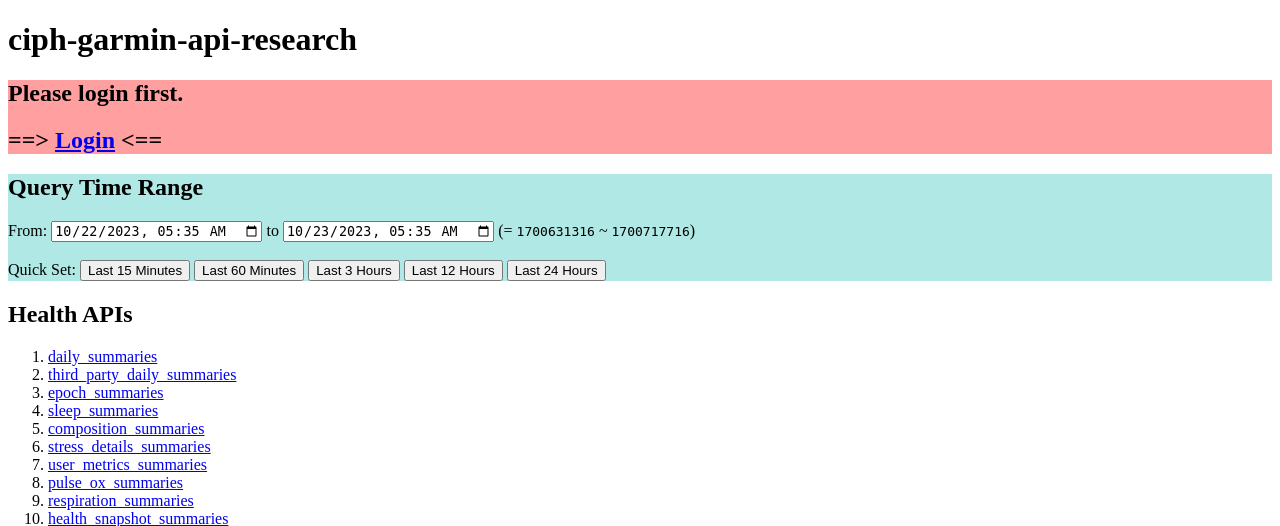
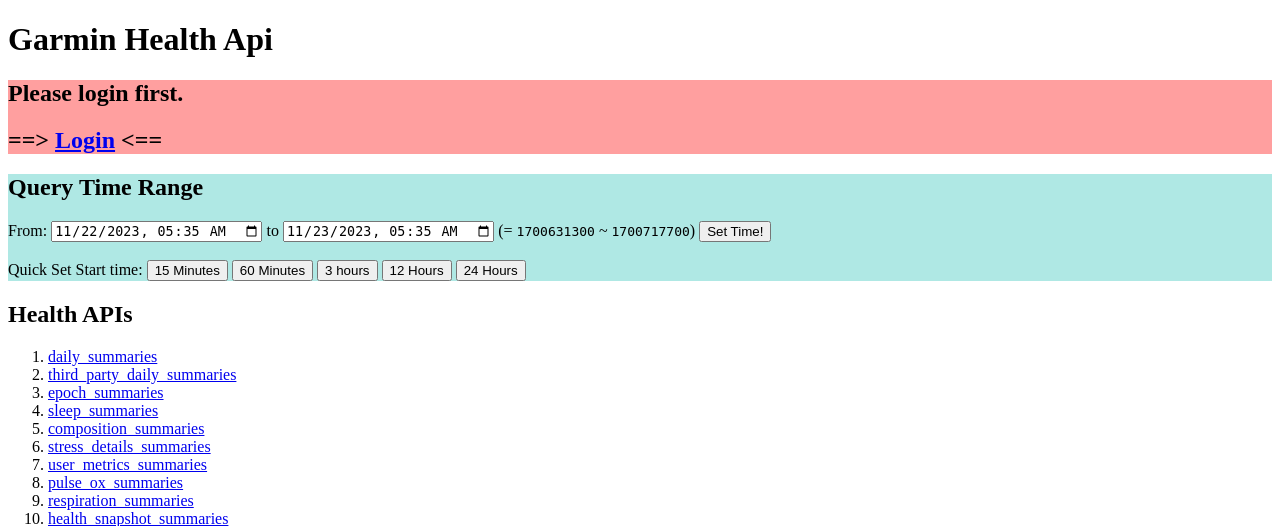
Before and after one commit to JCxYIS/garmin-health-api, a Flask app: page / in a window 1280 px wide. Shown: the top 526 px of the page. Run offline with Flask 2, Linux system fonts and the light colour scheme.

Commit message:
[fix] js time format

```diff
--- a/app.py
+++ b/app.py
@@ -16,6 +16,8 @@ app.config['SESSION_TYPE'] = 'filesystem'
 
 logging.basicConfig(format='%(asctime)s | %(message)s', datefmt='%Y/%m/%d %H:%M:%S', level=logging.DEBUG)
 garmin_api = GarminApi(app)
+
+
 mongodb = MongoDbService(settings.MONGO_CONNECTION_STRING)
 
 
@@ -74,8 +76,9 @@ def callback(callback_name: str):
         for data_name in json_data:  # should only run once (loop 0 time)
             print(f'--data_name={data_name} | data_count={len(json_data[data_name])}')
             for data in json_data[data_name]:  # 1 or more
-                # print()
-                mongodb.add_data(data_name, data)
+                # print(data)
+                if settings.MONGO_CONNECTION_STRING is not None:
+                    mongodb.add_data(data_name, data)
         # print(request.json, flush=True)
         print(flush=True)
     except Exception as e:
--- a/settings.py
+++ b/settings.py
@@ -11,4 +11,4 @@ CONSUMER_SECRET = os.environ['CONSUMER_SECRET']
 FLASK_SECRET_KEY = os.environ.get('FLASK_SECRET_KEY', 'default_secret_key')
 
 #
-MONGO_CONNECTION_STRING = os.environ['MONGO_CONNECTION_STRING']
+MONGO_CONNECTION_STRING = os.environ.get('MONGO_CONNECTION_STRING')
--- a/templates/index.html
+++ b/templates/index.html
@@ -2,10 +2,10 @@
 <html lang="en">
 <head>
     <meta charset="UTF-8">
-    <title>ciph-garmin-api-research</title>
+    <title>Garmin Health Api Flask</title>
 </head>
 <body>
-    <h1>ciph-garmin-api-research</h1>
+    <h1>Garmin Health Api</h1>
 
     <section id="do_login" style="background: #ff111166">
         <h2>Please login first.</h2>
@@ -24,13 +24,14 @@
             to <input type="datetime-local" id="end" name="end" value="2001-01-01T01:02"/>
     {#        <br />#}
             (= <code id="start_ts">00000</code> ~ <code id="end_ts">00000</code>)
+            <input type="button" onclick="UserSetTime()" value="Set Time!" />
             <br /><br />
-            Quick Set:
-            <button onclick="ItsTime(15*60)" >Last 15 Minutes</button>
-            <button onclick="ItsTime(60*60)" >Last 60 Minutes</button>
-            <button onclick="ItsTime(3*60*60)" >Last 3 Hours</button>
-            <button onclick="ItsTime(12*60*60)" >Last 12 Hours</button>
-            <button onclick="ItsTime(24*60*60)" >Last 24 Hours</button>
+            Quick Set Start time:
+            <button onclick="SetStartTimeUntilNow(15*60)" >15 Minutes</button>
+            <button onclick="SetStartTimeUntilNow(60*60)" >60 Minutes</button>
+            <button onclick="SetStartTimeUntilNow(3*60*60)" >3 hours</button>
+            <button onclick="SetStartTimeUntilNow(12*60*60)" >12 Hours</button>
+            <button onclick="SetStartTimeUntilNow(24*60*60)" >24 Hours</button>
         </div>
     </section>
 
@@ -71,28 +72,43 @@
         // time selector
         const pad0 = (n) => n < 10 ? "0"+n : n
         const DateToInputString = (date) =>
-             `${pad0(date.getFullYear())}-${pad0(date.getMonth())}-${pad0(date.getDate())}T${pad0(date.getHours())}:${pad0(date.getMinutes())}`
+             `${pad0(date.getFullYear())}-${pad0(date.getMonth()+1)}-${pad0(date.getDate())}T${pad0(date.getHours())}:${pad0(date.getMinutes())}`
 
-        function ItsTime(secondsFromEnd)
+        function SetStartTimeUntilNow(secondsFromEnd)
         {
-            let start = new Date();
-            let end = new Date();
-            start.setSeconds(start.getSeconds() -secondsFromEnd);
+            let end = new Date(document.getElementById("end").value);
+            let start = new Date(end.getTime() - secondsFromEnd*1000);
+            SetTime(start, end);
+        }
+        function UserSetTime()
+        {
+            SetTime(document.getElementById("start").value, document.getElementById("end").value);
+        }
+        function SetTime(startDate, endDate)
+        {
+            // update input box
+            let start = new Date(startDate);
+            let end = new Date(endDate);
             document.getElementById("start").value = DateToInputString(start);
             document.getElementById("end").value = DateToInputString(end);
+
+            // update unix
             let start_ts = Math.round(start.getTime()/1_000.0);
             let end_ts = Math.round(end.getTime()/1_000.0);
             document.getElementById("start_ts").innerText = start_ts;
             document.getElementById("end_ts").innerText = end_ts;
 
+            // update links
             let links = document.getElementById("links").getElementsByTagName('a')
             for(let i = 0; i < links.length; i++)
             {
                 links[i].href = links[i].getAttribute('raw_href') + `?start=${start_ts}&end=${end_ts}`
             }
         }
-        // Default: 1day
-        ItsTime(24*60*60);
+
+        // Initial Default: 1day
+        document.getElementById("end").value = DateToInputString(new Date());
+        SetStartTimeUntilNow(24*60*60);
     </script>
 </body>
 </html>
```
Also changed, not shown: README.md (added).
